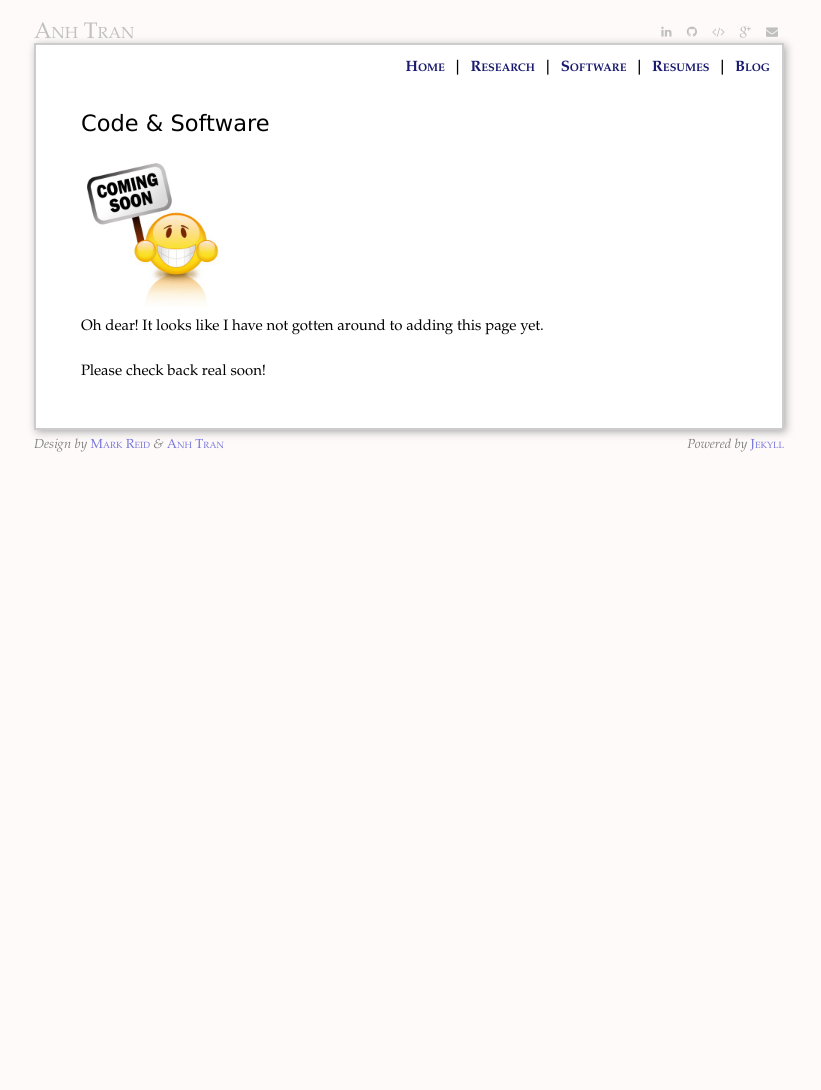
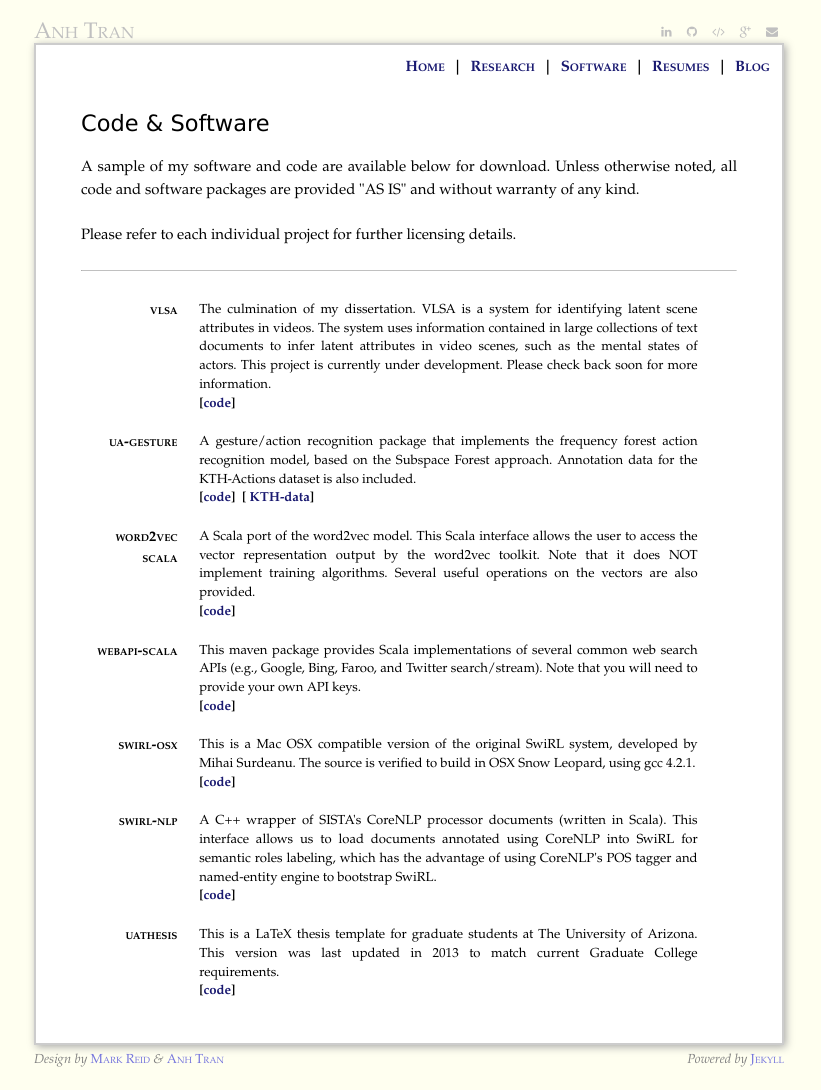
Before and after one commit to trananh/trananh.github.io, a Jekyll site: the page built from software.html, in a window 1280 px wide. Shown: the whole page, without its empty margins (231-1052 px from the left). Built offline with Jekyll 4.4.1, drawn with Linux system fonts in a browser that asks for light colours; before the commit the page ends 900 px from its top, so only the background shows below that.

Commit message:
Updated contents. Added software & code descriptions.

```diff
--- a/blog.html
+++ b/blog.html
@@ -1,10 +1,10 @@
 ---
 layout: default
-title: Blog
+title: Anh's Blog
 ---
 
 
-<h1 class="emphnext">Personal Blog</h1>
+<h1>Personal Blog</h1>
 
 <img src='/images/coming-soon.jpg' title='coming soon!' width='150px' />
 
--- a/css/screen.css
+++ b/css/screen.css
@@ -17,7 +17,7 @@
 
 body {
 	font-family: Palatino, georgia, "times new roman", serif;
-	background-color: snow;
+	background-color: ivory;
 	background-position: center -18em;
 	background-repeat: repeat-x;
 }
@@ -404,19 +404,20 @@ ul.compact li a {
 	line-height: 1.43em;
 	margin-bottom: 1.43em;
 	margin-top: 1.43em;
-	margin-left: 7.5em;
+	margin-left: 9em;
 	padding-right: 3em;
 }
 .section h1 {
 	font-family: Palatino, georgia, serif;
-	font-size: 100%;
+	font-size: 110%;
 	line-height: 1.43em;
 	position: absolute;
-	width: 6em;
-	max-width: 6em;
-	margin-left: -7.5em;
+	width: 6.5em;
+	max-width: 6.5em;
+	margin-left: -8em;
 	font-weight: bold;
 	font-variant: small-caps;
+	text-align: right;
 }
 .section p {
     margin-bottom: 1.43em;
--- a/index.html
+++ b/index.html
@@ -4,7 +4,7 @@ title: Anh Tran
 ---
 
 
-<h1 class="emphnext">Welcome</h1>
+<h1>Welcome</h1>
 
 <img class='inset right' src='/images/anh.png' title='anh tran' alt='Photo of Anh at Sedona, AZ' width='200px' />
 
--- a/research.html
+++ b/research.html
@@ -1,10 +1,10 @@
 ---
 layout: default
-title: Research
+title: Anh's Research
 ---
 
 
-<h1 class="emphnext">Research Interests</h1>
+<h1>Research Interests</h1>
 
 <img src='/images/coming-soon.jpg' title='coming soon!' width='150px' />
 
--- a/resume.html
+++ b/resume.html
@@ -1,10 +1,10 @@
 ---
 layout: default
-title: Resumes
+title: Anh's Resumes
 ---
 
 
-<h1 class="emphnext">Resumes</h1>
+<h1>Resumes</h1>
 
 <img src='/images/coming-soon.jpg' title='coming soon!' width='150px' />
 
--- a/software.html
+++ b/software.html
@@ -1,14 +1,104 @@
 ---
 layout: default
-title: Software
+title: Anh's Software
 ---
 
 
-<h1 class="emphnext">Code & Software</h1>
-
-<img src='/images/coming-soon.jpg' title='coming soon!' width='150px' />
+<h1>Code & Software</h1>
 
 <div>
-    <p>Oh dear! It looks like I have not gotten around to adding this page yet.</p>
-    <p>Please check back real soon!</p>
+    <p>A sample of my software and code are available below for download.
+        Unless otherwise noted, all code and software packages are provided "AS IS" and
+        without warranty of any kind.
+        </p>
+    <p>
+        Please refer to each individual project for further licensing details.
+    </p>
 </div>
+
+<hr style="margin-bottom: 2em">
+
+<div>
+
+    <div class="section">
+        <h1>vlsa</h1>
+        <p>
+            The culmination of my dissertation. VLSA is a system for identifying
+            latent scene attributes in videos. The system uses information contained
+            in large collections of text documents to infer latent attributes in video
+            scenes, such as the mental states of actors. This project is currently
+            under development. Please check back soon for more information.
+            <br/>
+            <b>[<a href="http://trananh.github.io/vlsa">code</a>]</b>
+        </p>
+    </div>
+
+    <div class="section">
+        <h1>ua-gesture</h1>
+        <p>A gesture/action recognition package that implements the frequency forest
+            action recognition model, based on the Subspace Forest approach.
+            Annotation data for the KTH-Actions dataset is also included.
+            <br/>
+            <b>[<a href="https://code.google.com/p/ua-gesture/">code</a>]&nbsp;
+                [<a href="https://code.google.com/p/ua-gesture/source/browse/#svn%2Ftrunk%2Fdata%2FKTH">
+                    KTH-data</a>]</b>
+        </p>
+    </div>
+
+    <div class="section">
+        <h1>word2vec<br/>scala</h1>
+        <p>A Scala port of the word2vec model. This Scala interface allows the user
+            to access the vector representation output by the word2vec toolkit. Note
+            that it does NOT implement training algorithms. Several useful operations
+            on the vectors are also provided.
+            <br/>
+            <b>[<a href="http://trananh.github.io/word2vec-scala/">code</a>]
+            </b>
+        </p>
+    </div>
+
+    <div class="section">
+        <h1>webapi-scala</h1>
+        <p>This maven package provides Scala implementations of several common web
+            search APIs (e.g., Google, Bing, Faroo, and Twitter search/stream).
+            Note that you will need to provide your own API keys.
+            <br/>
+            <b>[<a href="http://trananh.github.io/webapi-scala/">code</a>]
+            </b>
+        </p>
+    </div>
+
+    <div class="section">
+        <h1>swirl-osx</h1>
+        <p>This is a Mac OSX compatible version of the original SwiRL system, developed
+            by Mihai Surdeanu. The source is verified to build in OSX Snow Leopard,
+            using gcc 4.2.1.
+            <br/>
+            <b>[<a href="http://trananh.github.io/SwiRL-OSX/">code</a>]
+            </b>
+        </p>
+    </div>
+
+    <div class="section">
+        <h1>swirl-nlp</h1>
+        <p>A C++ wrapper of SISTA's CoreNLP processor documents (written in Scala).
+            This interface allows us to load documents annotated using CoreNLP into
+            SwiRL for semantic roles labeling, which has the advantage of using
+            CoreNLP's POS tagger and named-entity engine to bootstrap SwiRL.
+            <br/>
+            <b>[<a href="http://trananh.github.io/SwiRL-NLP/">code</a>]
+            </b>
+        </p>
+    </div>
+
+    <div class="section">
+        <h1>uathesis</h1>
+        <p>This is a LaTeX thesis template for graduate students at The University of Arizona.
+            This version was last updated in 2013 to match current Graduate College requirements.
+            <br/>
+            <b>[<a href="http://trananh.github.io/uathesis/">code</a>]
+            </b>
+        </p>
+    </div>
+
+</div>
```
